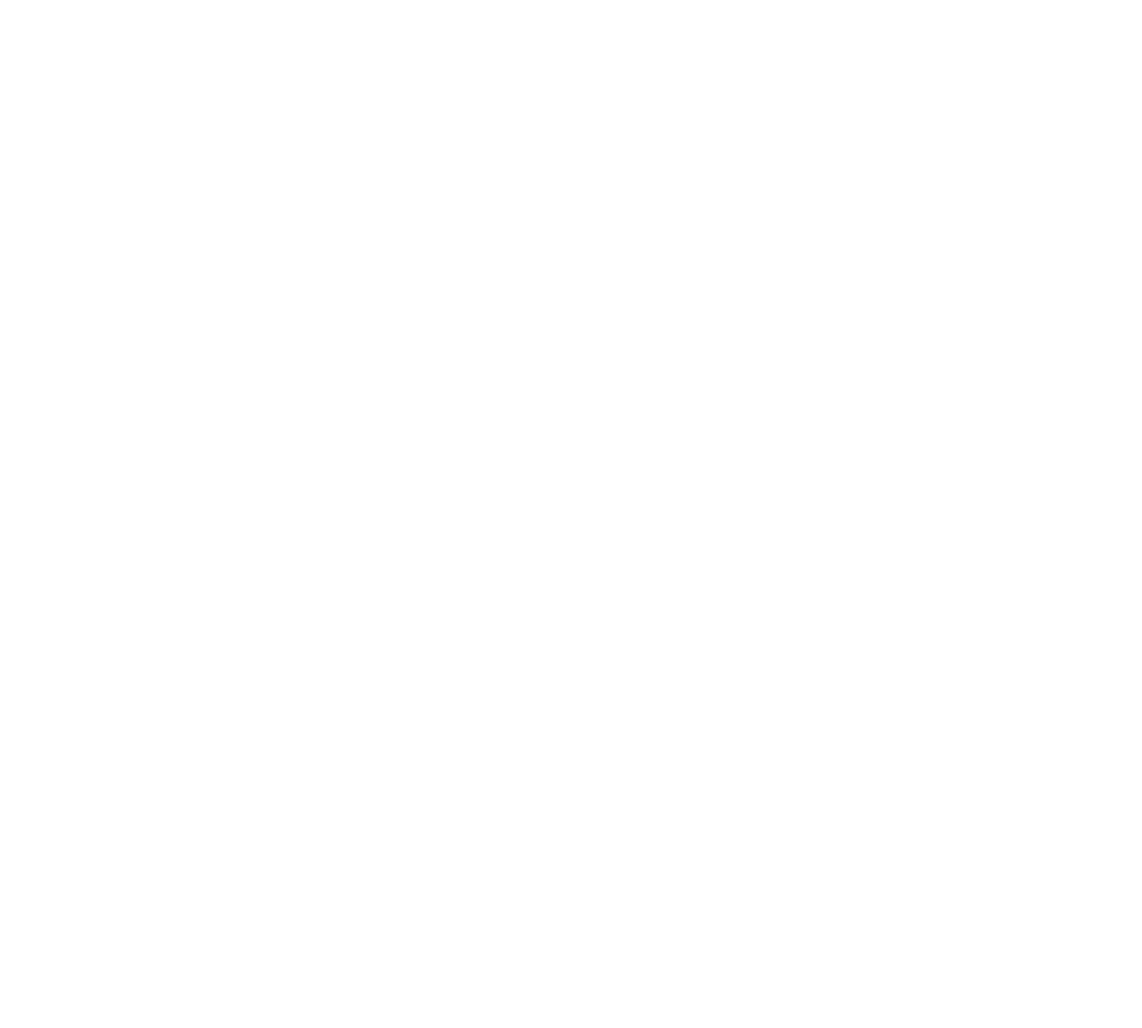
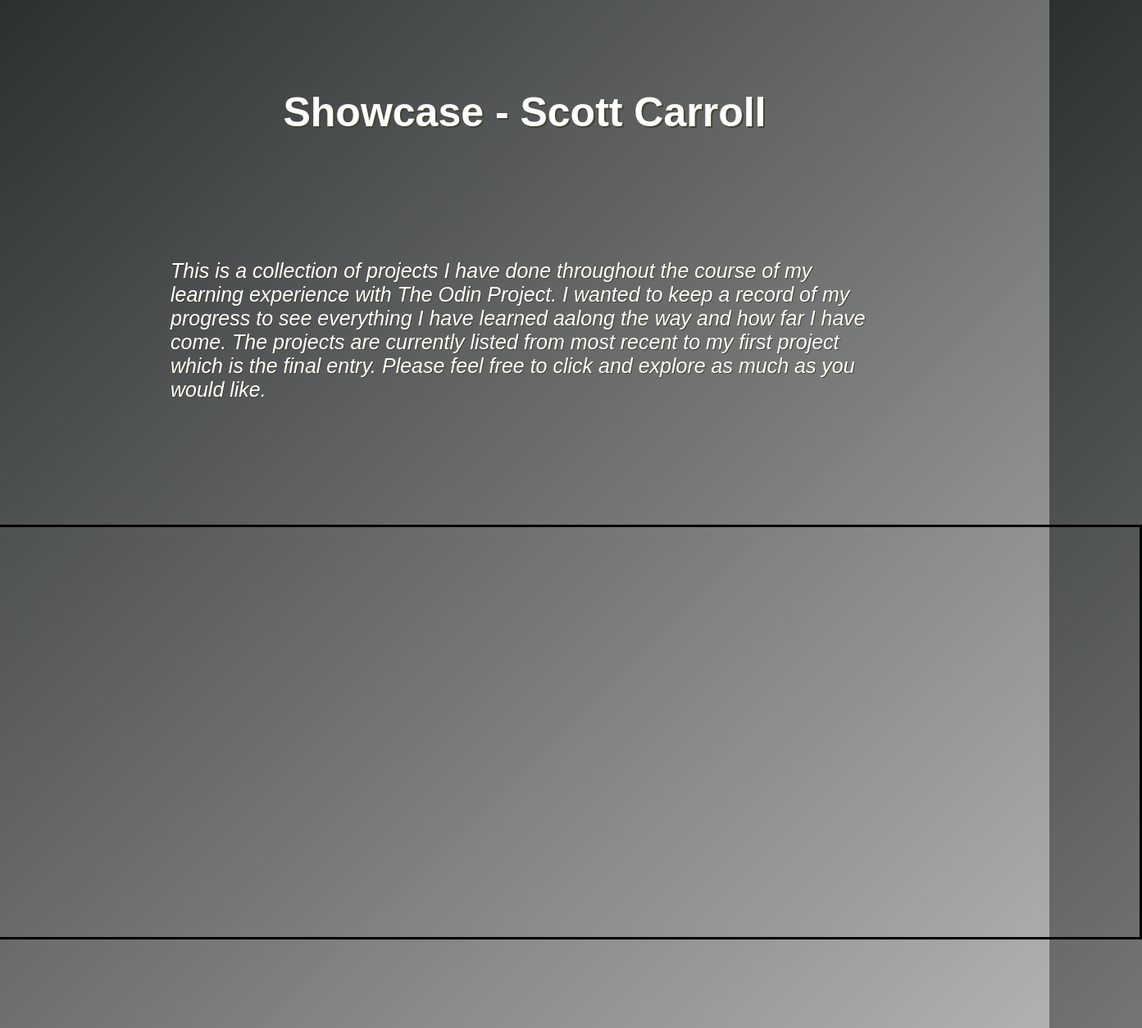
Before and after one commit to Carrscot/showcase, a plain HTML site: page index.html in a window 1280 px wide. Shown: the whole page at 82% size, 1393 px wide, since content can reach past the window. Before the commit the page ends 800 px from the top, so only its background shows below. Drawn offline with Linux system fonts and the light colour scheme.

Commit message:
Add text to index.html. Style background and text in style.css

```diff
--- a/index.html
+++ b/index.html
@@ -4,11 +4,15 @@
     <meta charset="UTF-8">
     <meta http-equiv="X-UA-Compatible" content="IE=edge">
     <meta name="viewport" content="width=device-width, initial-scale=1.0">
+    <script src="script.js" defer></script>
+    <link rel="stylesheet" href="style.css">
+
     <title>Showcase - Scott Carroll</title>
+
 </head>
 <body>
-    <div class = 'headingMain'></div>
-    <div class= 'descrip'></div>
+    <div class = 'headingMain'> Showcase - Scott Carroll</div>
+    <div class= 'descrip'>This is a collection of projects I have done throughout the course of my learning experience with The Odin Project. I wanted to keep a record of my progress to see everything I have learned aalong the way and how far I have come. The projects are currently listed from most recent to my first project which is the final entry. Please feel free to click and explore as much as you would like.</div>
 
     <div id="container">
         <div class="smallCont">
--- a/style.css
+++ b/style.css
@@ -0,0 +1,43 @@
+body {
+    min-height: 1000px;
+    background-image: linear-gradient(to bottom right, rgb(44, 48, 49), rgb(177, 177, 175));
+    display: flex;
+    flex-direction: column;
+    justify-content: center;
+    align-items: center;
+}
+
+.headingMain {
+    display: flex;
+    justify-content: center;
+    font-weight: 800;
+    font-size: 50px;
+    font-family: Arial, Helvetica, sans-serif;
+    color: rgb(255, 255, 255);
+    text-shadow: 2px 2px rgb(68, 68, 49);
+    margin: 100px;
+}
+
+.descrip {
+    display: flex;
+    justify-content: center;
+    font-weight: 300;
+    font-size: 25px;
+    font-family: Arial, Helvetica, sans-serif;
+    font-style: italic;
+    color: rgb(255, 255, 255);
+    text-shadow: 1px 1px rgb(68, 68, 49);
+    margin: 50px 200px;
+
+}
+
+#container {
+    display: flex;
+    justify-content: center;
+    align-items: center;
+    border-style: solid;
+    border-color: black;
+    height: 500px;
+    width: 1500px;
+    margin: 100px;
+}
```
